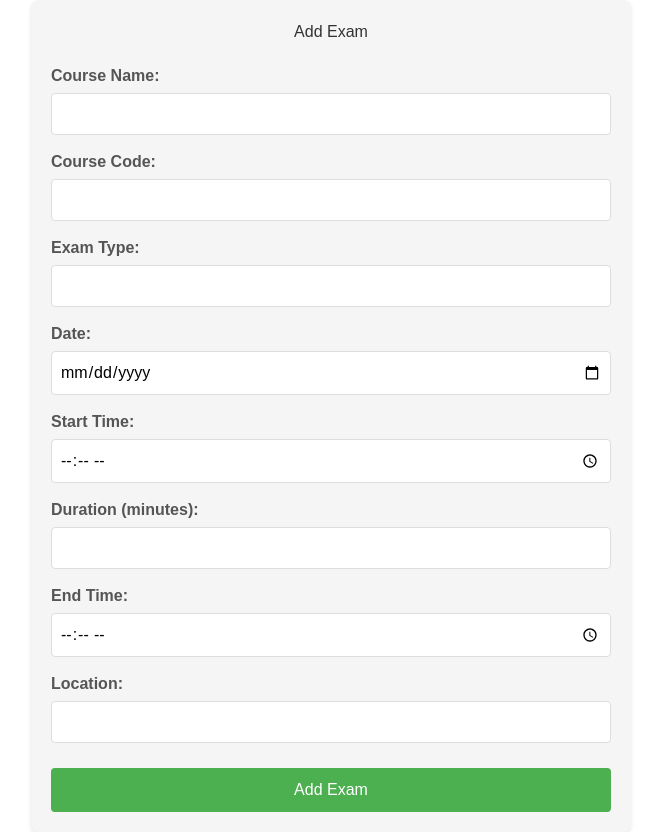
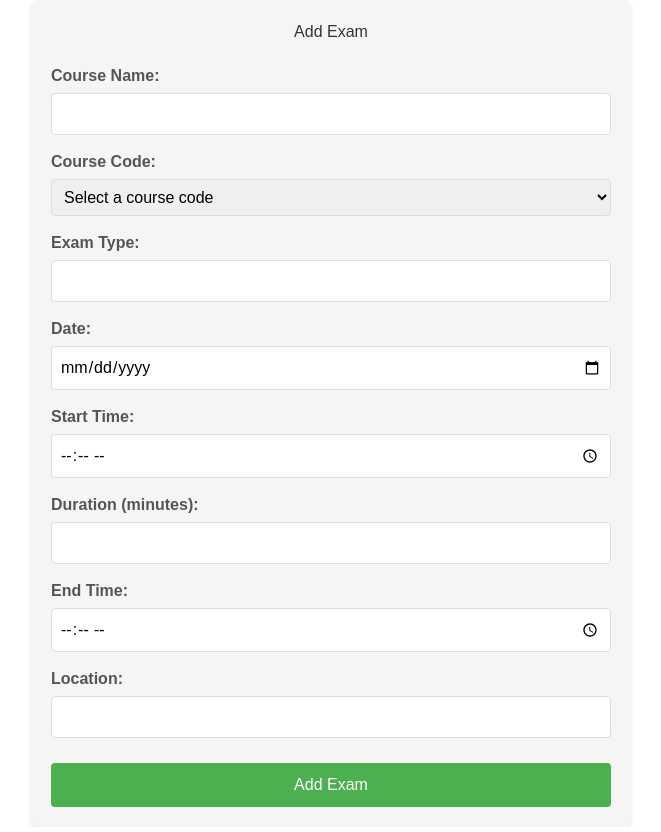
Before and after one commit to PathumGunasekara/AcademicY3, a React (Create React App) app in the folder frontend/: page /addexam in a window 1280 px wide. Shown: the whole page, without its empty margins (309-970 px from the left). Built offline with nearby package versions, Linux system fonts and the light colour scheme.

Commit message:
drop down

```diff
--- a/frontend/src/Components/Exam/AddExam.js
+++ b/frontend/src/Components/Exam/AddExam.js
@@ -17,28 +17,21 @@ const AddExam = () => {
     location: "",
   });
 
+  // List of course codes for the dropdown
+  const courseCodes = [
+    "IT1010", "IT1030", "IT2020", "IT2030",
+    "IT3010", "IT3020", "IT4010", "IT4020",
+    "BM1010", "BM2010", "BM3010", "BM4010"
+  ];
+
   const handleChange = (e) => {
     const { name, value } = e.target;
     let processedValue = value;
-
-    // Process course code input to enforce uppercase and limit length
-    if (name === "courseCode") {
-      processedValue = value.toUpperCase().slice(0, 6); // Convert to uppercase and limit to 6 chars
-    }
 
     // Validation for Course Name (only letters allowed)
     if (name === "courseName") {
       if (processedValue && !/^[A-Za-z\s]+$/.test(processedValue)) {
         setError("Course name should only contain letters and spaces.");
-        return;
-      }
-    }
-
-    // Validation for Course Code (must begin with 2 uppercase letters followed by 4 numbers)
-    if (name === "courseCode") {
-      // Allow typing but show error if invalid characters are entered
-      if (processedValue && !/^[A-Z]{0,2}[0-9]{0,4}$/.test(processedValue)) {
-        setError("Only letters and numbers allowed (format: LLNNNN)");
         return;
       }
     }
@@ -102,21 +95,10 @@ const AddExam = () => {
     });
   };
 
-  const handleBlur = (e) => {
-    const { name, value } = e.target;
-    if (name === "courseCode" && value && !/^[A-Z]{2}[0-9]{4}$/.test(value)) {
-      setError("Course code must be 2 uppercase letters followed by 4 numbers (e.g., IT2020)");
-    }
-  };
+
 
   const handleSubmit = async (e) => {
     e.preventDefault();
-
-    // Final validation check before submitting
-    if (!/^[A-Z]{2}[0-9]{4}$/.test(formData.courseCode)) {
-      setError("Course code must be 2 uppercase letters followed by 4 numbers (e.g., IT2020)");
-      return;
-    }
 
     // Check if there is any error before submitting
     if (error) {
@@ -196,27 +178,25 @@ const AddExam = () => {
             fontWeight: "bold",
             color: "#555"
           }}>Course Code:</label>
-          <input
-            type="text"
+          <select
             name="courseCode"
             value={formData.courseCode}
             onChange={handleChange}
-            onBlur={handleBlur}
             required
             style={{
               padding: "8px",
               border: "1px solid #ddd",
               borderRadius: "4px",
-              fontSize: "16px",
-              textTransform: "uppercase"
+              fontSize: "16px"
             }}
-            maxLength={6}
-            pattern="[A-Z]{2}[0-9]{4}"
-            title="2 uppercase letters followed by 4 numbers (e.g., IT2020)"
-          />
-          {error.includes("Course code") && (
-            <p style={{ color: "red", margin: "5px 0 0", fontSize: "14px" }}>{error}</p>
-          )}
+          >
+            <option value="">Select a course code</option>
+            {courseCodes.map((code) => (
+              <option key={code} value={code}>
+                {code}
+              </option>
+            ))}
+          </select>
         </div>
         <div style={{
           display: "flex",
--- a/frontend/src/Components/Exam/Exams.js
+++ b/frontend/src/Components/Exam/Exams.js
@@ -33,6 +33,7 @@ const Exams = () => {
     try {
       const response = await axios.delete(`http://localhost:5000/exams/${id}`);
       if (response.status === 200) {
+        alert("Exam deleted successfully");
         setExams(exams.filter((exam) => exam._id !== id));
       } else {
         setError("Failed to delete exam");
--- a/frontend/src/Components/Exam/UpdateExam.js
+++ b/frontend/src/Components/Exam/UpdateExam.js
@@ -20,6 +20,13 @@ const UpdateExam = () => {
     endTime: "",
     location: "",
   });
+
+  // List of course codes for the dropdown
+  const courseCodes = [
+    "IT1010", "IT1030", "IT2020", "IT2030",
+    "IT3010", "IT3020", "IT4010", "IT4020",
+    "BM1010", "BM2010", "BM3010", "BM4010"
+  ];
 
   useEffect(() => {
     axios
@@ -55,17 +62,6 @@ const UpdateExam = () => {
 
     // Remove the error when user starts typing again
     setError("");
-
-    // Process course code input to enforce uppercase and limit length
-    if (name === "courseCode") {
-      processedValue = value.toUpperCase().slice(0, 6); // Convert to uppercase and limit to 6 chars
-
-      // Validation for Course Code (must begin with 2 uppercase letters followed by 4 numbers)
-      if (processedValue && !/^[A-Z]{0,2}[0-9]{0,4}$/.test(processedValue)) {
-        setError("Only letters and numbers allowed (format: LLNNNN)");
-        return;
-      }
-    }
 
     // Validation for Course Name (only letters allowed)
     if (name === "courseName") {
@@ -131,21 +127,8 @@ const UpdateExam = () => {
     });
   };
 
-  const handleBlur = (e) => {
-    const { name, value } = e.target;
-    if (name === "courseCode" && value && !/^[A-Z]{2}[0-9]{4}$/.test(value)) {
-      setError("Course code must be 2 uppercase letters followed by 4 numbers (e.g., IT2020)");
-    }
-  };
-
   const handleSubmit = async (e) => {
     e.preventDefault();
-
-    // Final validation check before submitting
-    if (!/^[A-Z]{2}[0-9]{4}$/.test(formData.courseCode)) {
-      setError("Course code must be 2 uppercase letters followed by 4 numbers (e.g., IT2020)");
-      return;
-    }
 
     // Prevent submission if an error exists
     if (error) {
@@ -228,27 +211,25 @@ const UpdateExam = () => {
             fontWeight: "bold",
             color: "#555"
           }}>Course Code:</label>
-          <input
-            type="text"
+          <select
             name="courseCode"
             value={formData.courseCode}
             onChange={handleChange}
-            onBlur={handleBlur}
             required
             style={{
               padding: "8px",
               border: "1px solid #ddd",
               borderRadius: "4px",
-              fontSize: "16px",
-              textTransform: "uppercase"
+              fontSize: "16px"
             }}
-            maxLength={6}
-            pattern="[A-Z]{2}[0-9]{4}"
-            title="2 uppercase letters followed by 4 numbers (e.g., IT2020)"
-          />
-          {error.includes("Course code") && (
-            <p style={{ color: "red", margin: "5px 0 0", fontSize: "14px" }}>{error}</p>
-          )}
+          >
+            <option value="">Select a course code</option>
+            {courseCodes.map((code) => (
+              <option key={code} value={code}>
+                {code}
+              </option>
+            ))}
+          </select>
         </div>
         <div style={{
           display: "flex",
```
